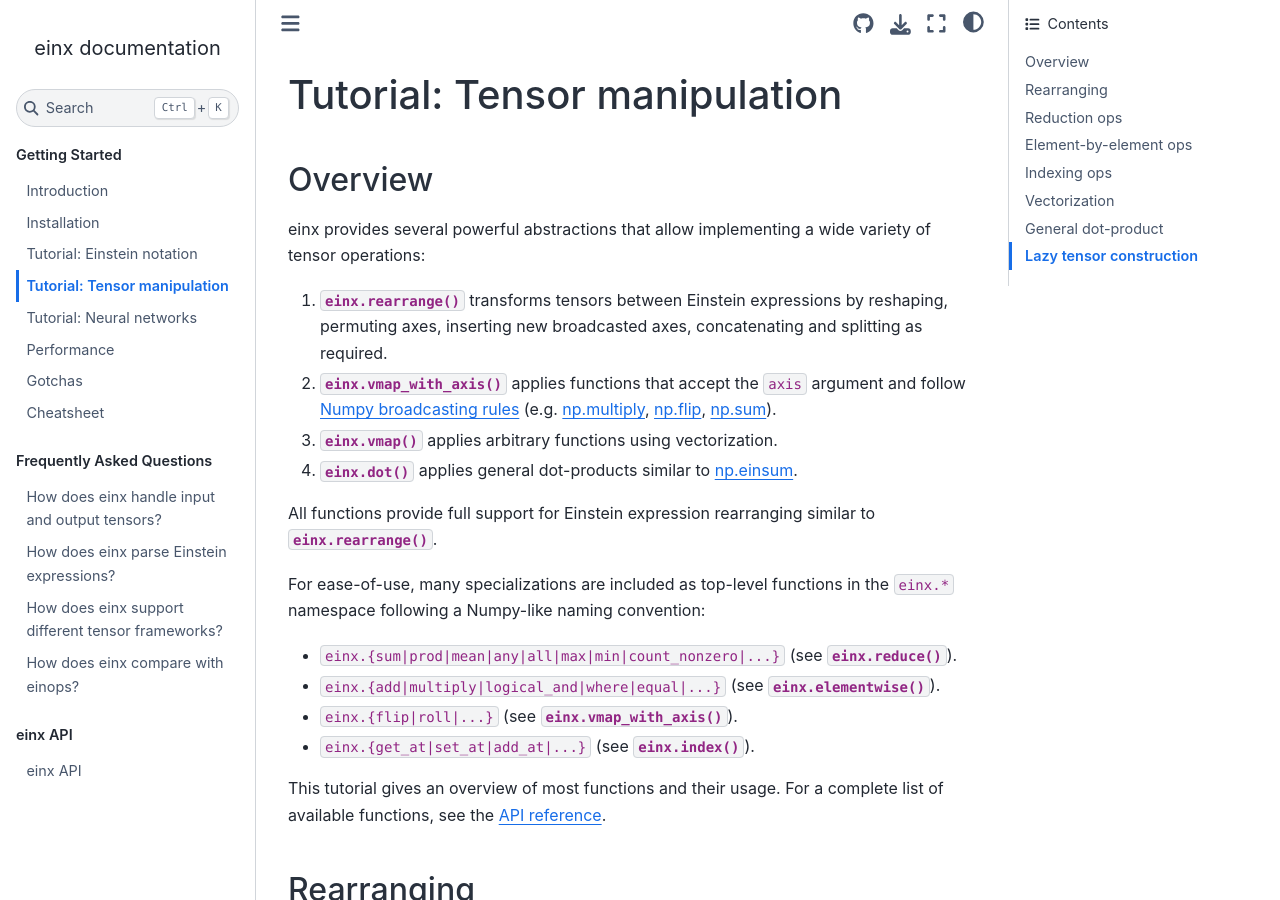
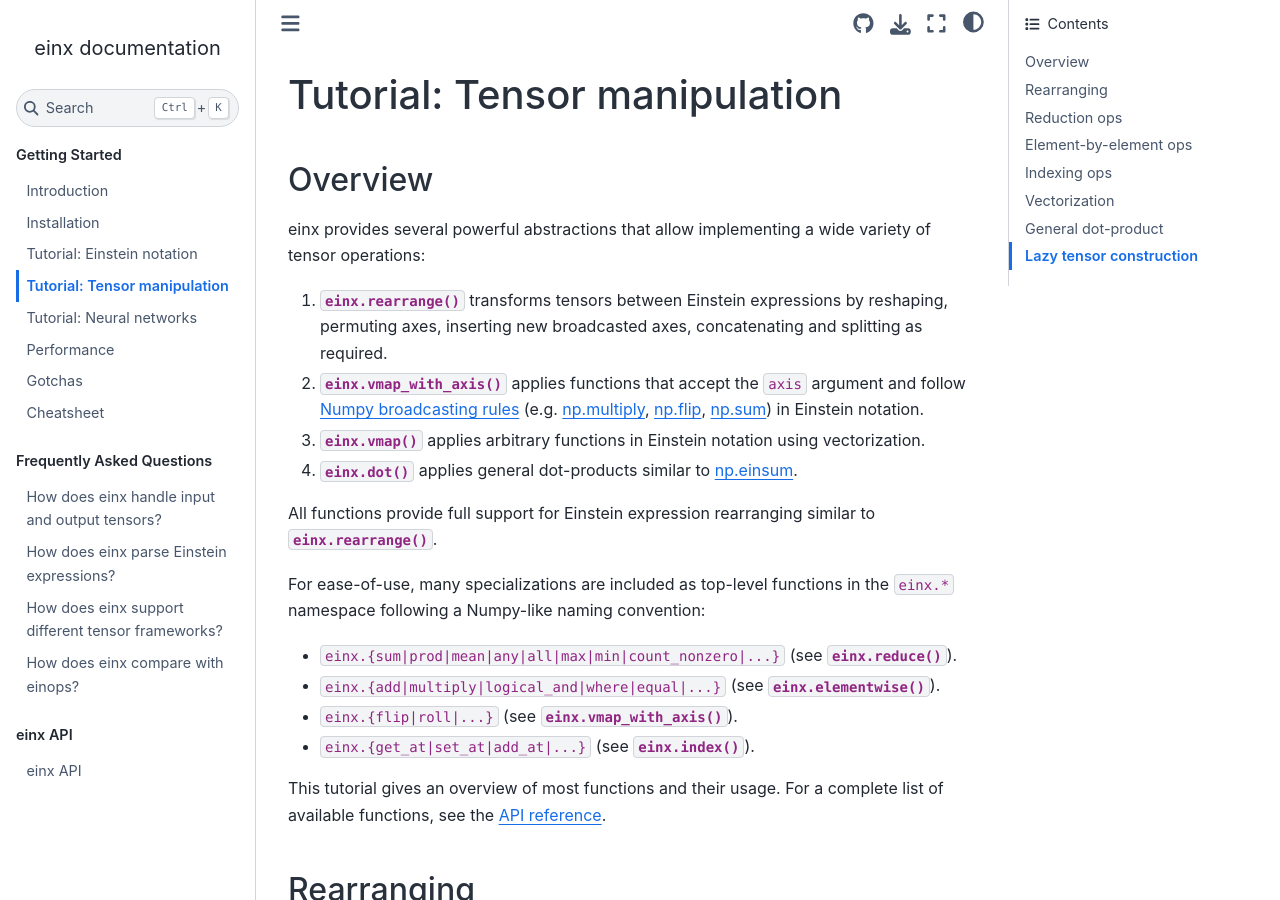
Before and after one commit to fferflo/einx, a Sphinx documentation site: the page built from docs/source/gettingstarted/tensormanipulation.rst, in a window 1280 px wide and 900 px high. Built offline with Sphinx 7.4.7 and the Sphinx Book theme 1.1.4, drawn with Linux system fonts in a browser that asks for light colours.

Commit message:
Update docs

```diff
--- a/docs/source/gettingstarted/tensormanipulation.rst
+++ b/docs/source/gettingstarted/tensormanipulation.rst
@@ -11,9 +11,9 @@
 
 2. :func:`einx.vmap_with_axis` applies functions that accept the ``axis`` argument and follow
    `Numpy broadcasting rules <https://numpy.org/doc/stable/user/basics.broadcasting.html>`_ (e.g. `np.multiply <https://numpy.org/doc/stable/reference/generated/numpy.sum.html>`_,
-   `np.flip <https://numpy.org/doc/stable/reference/generated/numpy.sum.html>`_, `np.sum <https://numpy.org/doc/stable/reference/generated/numpy.sum.html>`_).
+   `np.flip <https://numpy.org/doc/stable/reference/generated/numpy.sum.html>`_, `np.sum <https://numpy.org/doc/stable/reference/generated/numpy.sum.html>`_) in Einstein notation.
 
-3. :func:`einx.vmap` applies arbitrary functions using vectorization.
+3. :func:`einx.vmap` applies arbitrary functions in Einstein notation using vectorization.
 
 4. :func:`einx.dot` applies general dot-products similar to `np.einsum <https://numpy.org/doc/stable/reference/generated/numpy.einsum.html>`_.
 
```
Also changed, not shown: readme.md (+1 -1 lines).
